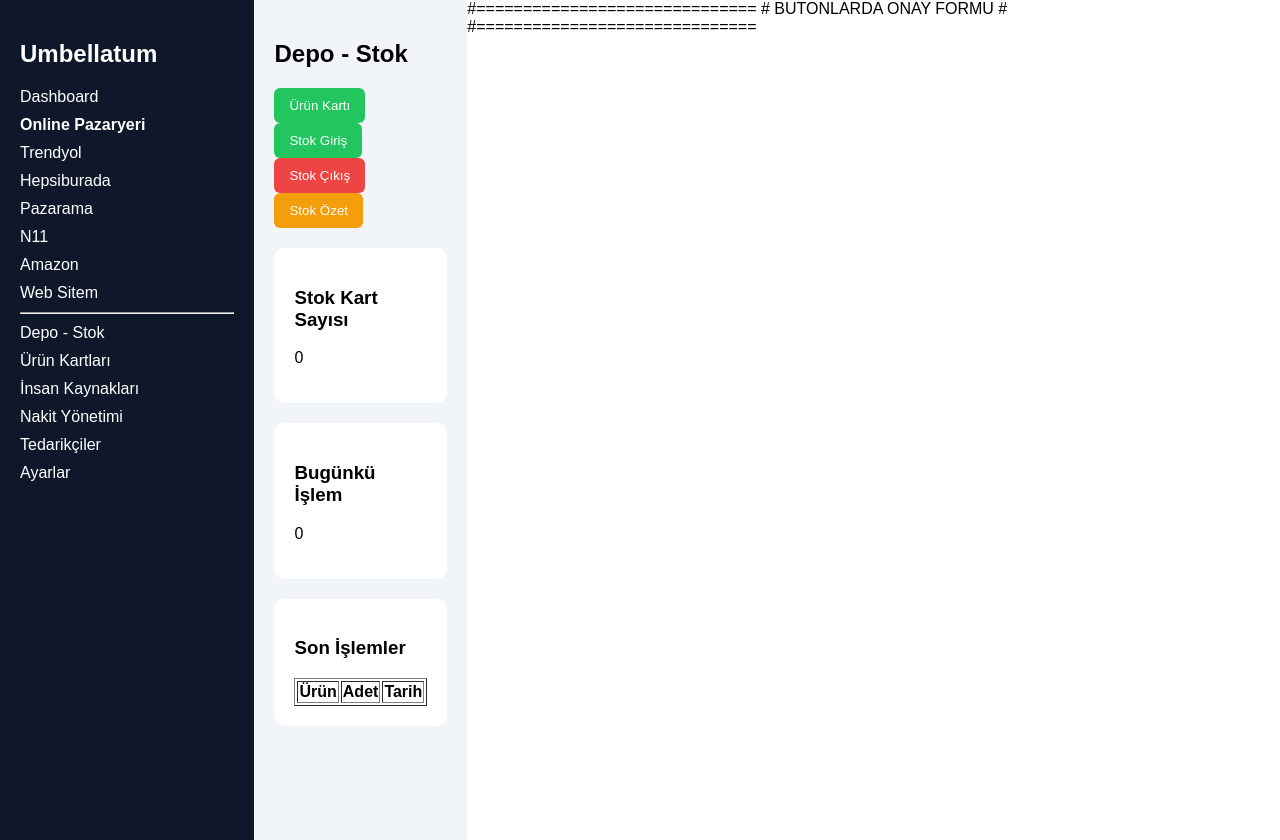
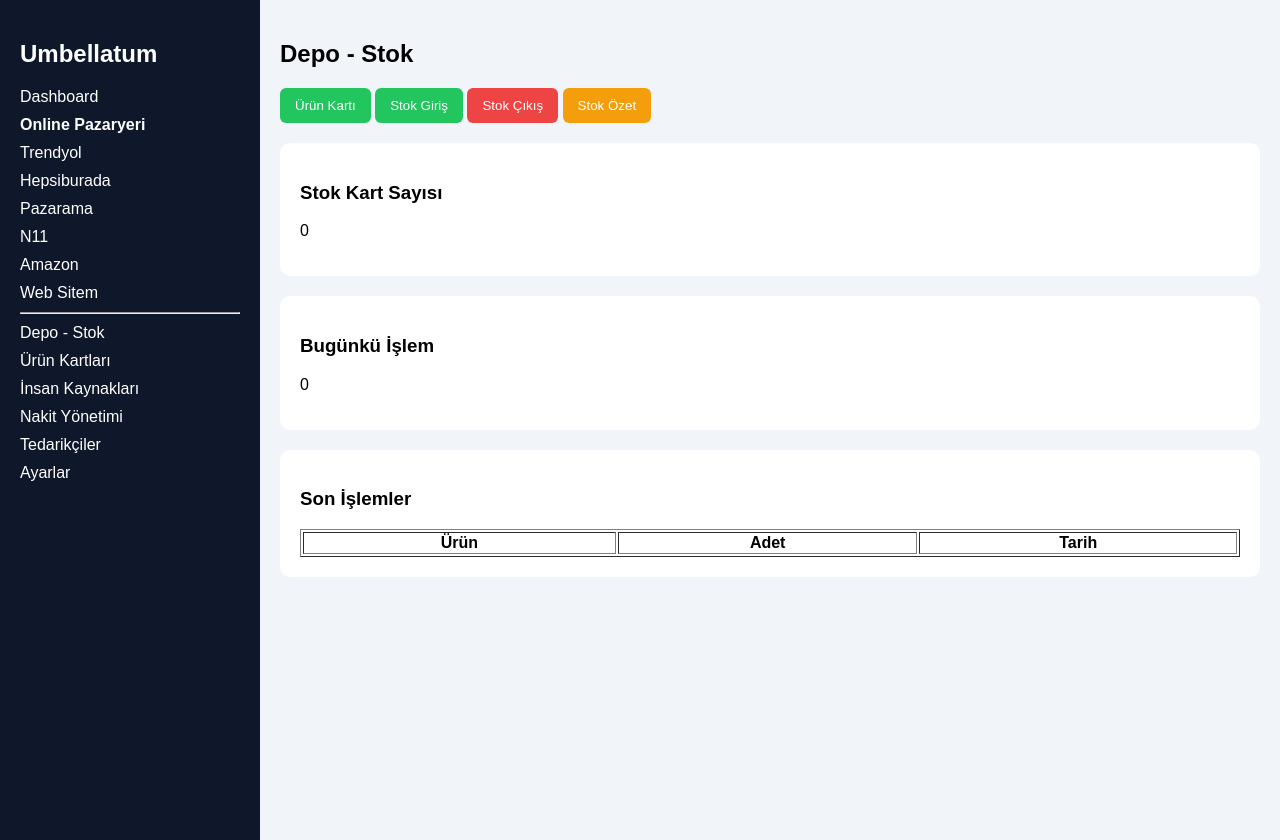
Before and after one commit to umbellatum54/stok-api, a Flask app: page /stok in a window 1280 px wide. Run offline with Flask 3, Linux system fonts and the light colour scheme; lists and menus that the app fills with data are empty.

Commit message:
Update layout.html

```diff
--- a/templates/layout.html
+++ b/templates/layout.html
@@ -78,9 +78,7 @@
     {% block content %}{% endblock %}
 </div>
 
-#==============================
-# BUTONLARDA ONAY FORMU #
-#==============================
+
 <script>
 function onayla(form, mesaj) {
     if(confirm(mesaj)){
```
